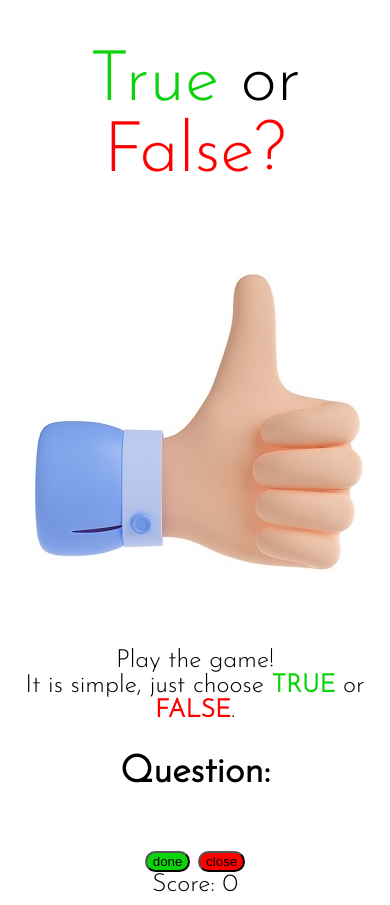
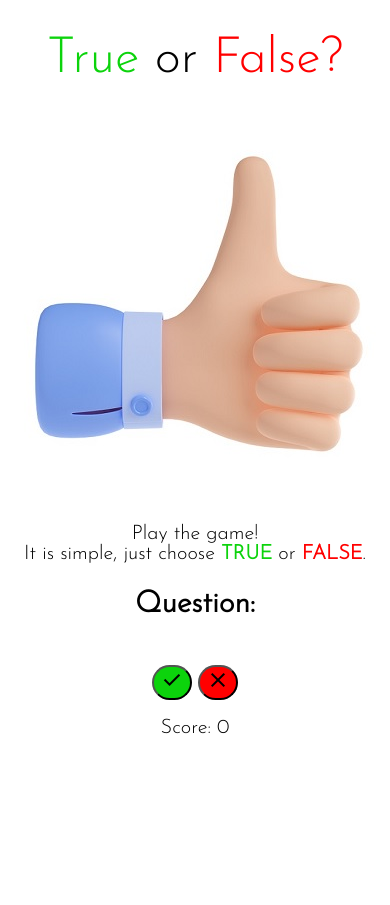
Before and after one commit to helenahagman/trueorfalse, a plain HTML site: page index.html in a window 390 px wide. Shown: the top 905 px of the page. After the commit the page ends 844 px from the top, so only its background shows below. Drawn offline with nearby package versions, Linux system fonts and the light colour scheme.

Commit message:
corrected an error in the html file

```diff
--- a/assets/css/style.css
+++ b/assets/css/style.css
@@ -17,12 +17,12 @@ h1 {
     font-size: 70px;
 }
 
-/* intro area*/
-
 
 /* question area */
 
-
+.question-area {
+    padding-bottom: 5%;
+}
 
 /* buttons */
 
@@ -37,3 +37,20 @@ h1 {
     background-color: red;
     border-radius: 50px;
 }
+
+/* Media queries*/
+
+@media screen and (max-width: 480px) {
+    body {
+        font-size: 20px;
+    }
+
+    h1 {
+        font-size: 50px;
+    }
+
+    #true, #false {
+        font-size: 20px;
+    }
+
+}
--- a/index.html
+++ b/index.html
@@ -9,7 +9,7 @@
     <link rel="preconnect" href="https://fonts.googleapis.com">
     <link rel="preconnect" href="https://fonts.gstatic.com" crossorigin>
     <link href="https://fonts.googleapis.com/css2?family=Josefin+Sans:wght@300&display=swap" rel="stylesheet">
-
+    <link rel="stylesheet" href="https://fonts.googleapis.com/css2?family=Material+Symbols+Outlined:opsz,wght,FILL,GRAD@20..48,100..700,0..1,-50..200">
     <title>True or False game</title>
 </head>
 
@@ -29,6 +29,7 @@
             <h2>Question:</h2>
         </div>
         <br>
+        <span>
         <button data-type ="submit" id="true" onclick="true_clicked()">
             <span class="material-symbols-outlined">
                 done
@@ -40,6 +41,7 @@
                 close
             </span>
         </button>
+        </span>
     </div>
 
     <div class="score-area">
```
